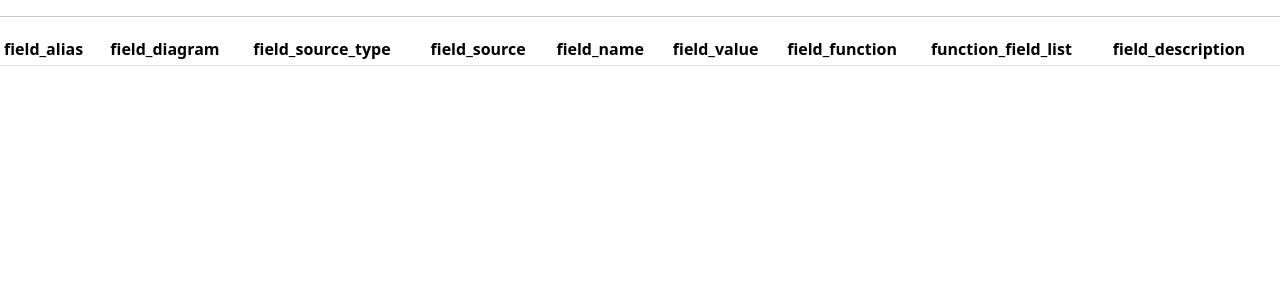
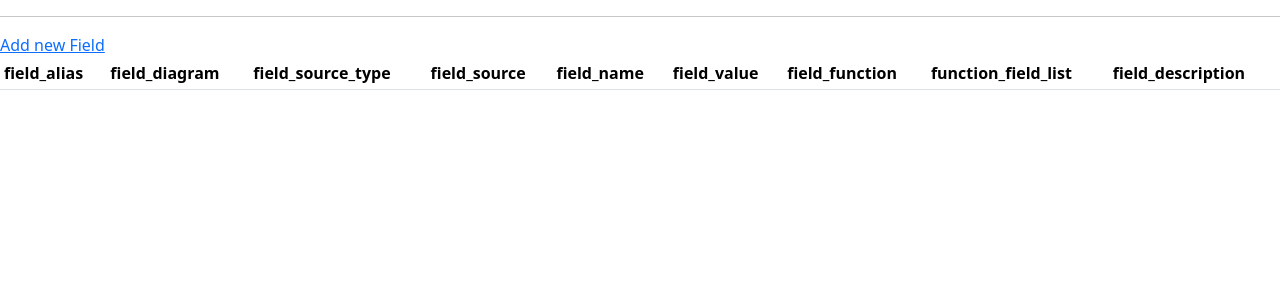
Before and after one commit to OlexiyZ/dgFramework, a Django app: page /dm/fields/ in a window 1280 px wide. Shown: the part 112-412 px from the top of the page. Run offline with Django 5.2, Linux system fonts and the light colour scheme; data that the repository does not hold is empty.

Commit message:
Field View/Edit form

```diff
--- a/dm/urls.py
+++ b/dm/urls.py
@@ -8,19 +8,22 @@ urlpatterns = [
     path("fields/", fields),
     path("fields/<str:fields_list_id>/", field_list_item),
     path("fields/<str:field_source_id>/<str:field_id>/", field_item),
+    path("field/<str:field_id>/", field),
+    path("field_edit/<str:field_id>/", field_edit),
+    # path("field/new/", field_edit),
 
     path("field_lists/", field_lists),
     path("field_list/<str:field_list_id>/", field_list),
     path("field_list_edit/<str:field_list_id>/", field_list_edit),
-    path("field_list/new/", field_list_edit),
+    # path("field_list/new/", field_list_edit),
 
     path("sources/", sources),
     path("sources/<str:source_list_id>/<str:type>/", source_list_item),
 
     path("source_lists/", source_lists),
-    path("source_list/<str:source_list_name>/", source_list),
-    path("source_list_edit/<str:source_list_name>/", source_list_edit),
-    path("source_list/new/", source_list_edit),
+    path("source_list/<str:source_list_id>/", source_list),
+    path("source_list_edit/<str:source_list_id>/", source_list_edit),
+    # path("source_list/new/", source_list_edit),
 
     path("queries/", queries),
     path("query/<str:query_id>/", query),
--- a/dm/views.py
+++ b/dm/views.py
@@ -60,6 +60,32 @@ def fields(request):
         'nav_bar': nav_bar
     }
     return render(request, 'dm/fields.html', context)
+
+
+# def field_edit(request, field_id: str):
+#     context = {
+#         'nav_bar': nav_bar,
+#         'bootstrap_link': bootstrap_link
+#     }
+#     if field_id != "new":
+#         field = get_object_or_404(Field, id=field_id)
+#         context['edit'] = True
+#         context['add'] = False
+#     else:
+#         field = None
+#         context['edit'] = True
+#         context['add'] = True
+#
+#     if request.method == 'POST':
+#         form = FieldForm(request.POST, instance=field)
+#         if form.is_valid():
+#             form.save()
+#             return redirect('/dm/fields/')  # Redirect to a new URL
+#     else:
+#         form = FieldForm(instance=field)
+#
+#     context['form'] = form
+#     return render(request, 'dm/field.html', context)
 
 
 def field_list_item(request, fields_list_id):
@@ -149,6 +175,56 @@ def field_list_edit(request, field_list_id):
 
     context['form'] = form
     return render(request, 'dm/field_list.html', context)
+
+
+def field(request, field_id):
+    if field_id:
+        field = get_object_or_404(Field, id=field_id)
+    else:
+        field = None
+
+    form = FieldForm(instance=field)
+
+    for form_field in form.fields:
+        form.fields[form_field].disabled = True
+
+    context = {
+        'form': form,
+        'edit': False,
+        # 'add': True,
+        'nav_bar': nav_bar,
+        'bootstrap_link': bootstrap_link,
+        'field_id': field.id,
+        'field_source_id': field.field_source_id
+    }
+    return render(request, 'dm/field.html', context)
+
+
+def field_edit(request, field_id):
+    context = {
+        'nav_bar': nav_bar,
+        'bootstrap_link': bootstrap_link
+    }
+
+    if field_id != 'new':
+        field = get_object_or_404(Field, id=field_id)
+        context['edit'] = True
+        context['add'] = False
+    else:
+        field = None
+        context['edit'] = True
+        context['add'] = True
+
+    if request.method == 'POST':
+        form = FieldForm(request.POST, instance=field)
+        if form.is_valid():
+            form.save()
+            return redirect('/dm/field/')
+    else:
+        form = FieldForm(instance=field)
+
+    context['form'] = form
+    return render(request, 'dm/field.html', context)
 
 
 def queries(request):
@@ -498,7 +574,7 @@ def field_linearization(source, field):
     match field.field_source_type:
         case 'function':
             return {
-                "content": field.field_alias,
+                "content": f"<a href=\"/dm/fields/{field.field_source_id}/{field.id}/ \"target=\"_blank\">{str(field.field_alias)}</a>",
                 "children": [
                     {
                         "content": brown_rect + field.field_function
@@ -507,7 +583,7 @@ def field_linearization(source, field):
             }
         case 'value':
             return {
-                "content": field.field_alias,
+                "content": f"<a href=\"/dm/fields/{field.field_source_id}/{field.id}/ \"target=\"_blank\">{str(field.field_alias)}</a>",
                 "children": [
                     {
                         "content": brown_rect + field.field_value
@@ -516,7 +592,7 @@ def field_linearization(source, field):
             }
         case 'tbd':
             return {
-                "content": field.field_alias,
+                "content": f"<a href=\"/dm/fields/{field.field_source_id}/{field.id}/ \"target=\"_blank\">{str(field.field_alias)}</a>",
                 "children": [
                     {
                         "content": 'TBD'
@@ -557,7 +633,7 @@ def field_linearization(source, field):
             "content": source.source_type,
             "children": [
                 {
-                    "content": field.field_alias
+                    "content": f"<a href=\"/dm/fields/{field.field_source_id}/{field.id}/ \"target=\"_blank\">{str(field.field_alias)}</a>"
                 },
                 {
                     "content": source.table_name
@@ -585,7 +661,7 @@ def field_linearization(source, field):
         "content": source.source_type,
         "children": [
             {
-                "content": field.field_name
+                "content": f"<a href=\"/dm/fields/{field.field_source_id}/{field.id}/ \"target=\"_blank\">{str(field.field_alias)}</a>"
             },
             {
                 "content": content,
--- a/templates/dm/fields.html
+++ b/templates/dm/fields.html
@@ -42,6 +42,7 @@
         <p><a href="/dm/sources/{{ current_field_list.data_source_id }}/union/">Data Source</a></p>
     {% endif %}
     <main>
+        <a href="/dm/field_edit/new/">Add new Field</a>
         <div>
             <table id="fieldsTable" class="table table-sm table-striped table-hover">
                 <thead>
@@ -60,6 +61,10 @@
                 <tbody class="table-group-divider">
                 {% for field in fields %}
                     <tr>
+                        <td>
+                            <a href="/dm/field/{{ field.id }}/">View</a>
+                            <a href="/dm/field_edit/{{ field.id }}/">Edit</a>
+                        </td>
                         <td>{{ field.field_alias }}</td>
                         <td><a href="/dm/field_diagram/{{ field.field_source_id }}/{{ field.id }}/" target="_blank">diagram</a></td>
                         <td>{{ field.field_source_type }}</td>
--- a/templates/dm/source_lists.html
+++ b/templates/dm/source_lists.html
@@ -25,11 +25,11 @@
                     <tr>
 {#                        <td><a href="">{{ field_list.data_source }}</a></td>#}
 {#                        <td>{{ field_list.data_source }}</td>#}
-                        <td><a href="/dm/sources/{{ source_list.source_list }}/item/">{{ source_list.source_list }}</a></td>
+                        <td><a href="/dm/sources/{{ source_list.id }}/item/">{{ source_list.source_list }}</a></td>
                         <td>{{ source_list.source_list_description }}</td>
                         <td>
-                            <a href="/dm/source_list/{{ source_list.source_list }}/">View</a>
-                            <a href="/dm/source_list_edit/{{ source_list.source_list }}/">Edit</a>
+                            <a href="/dm/source_list/{{ source_list.id }}/">View</a>
+                            <a href="/dm/source_list_edit/{{ source_list.id }}/">Edit</a>
                         </td>
                     </tr>
                 {% endfor %}
```
Also changed, not shown: dm/forms.py (+32 -18 lines), templates/dm/field.html (+25 -4 lines).
